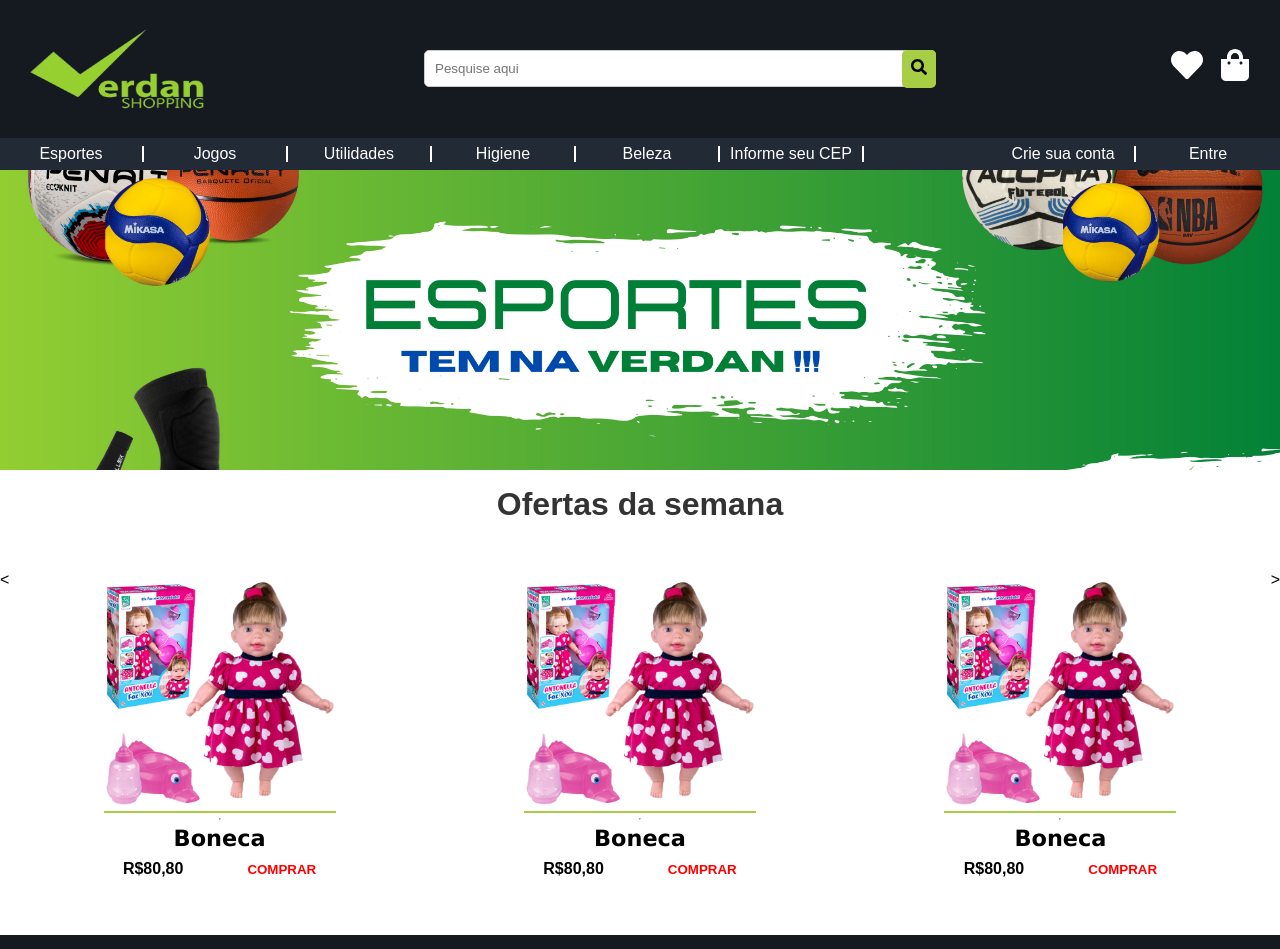
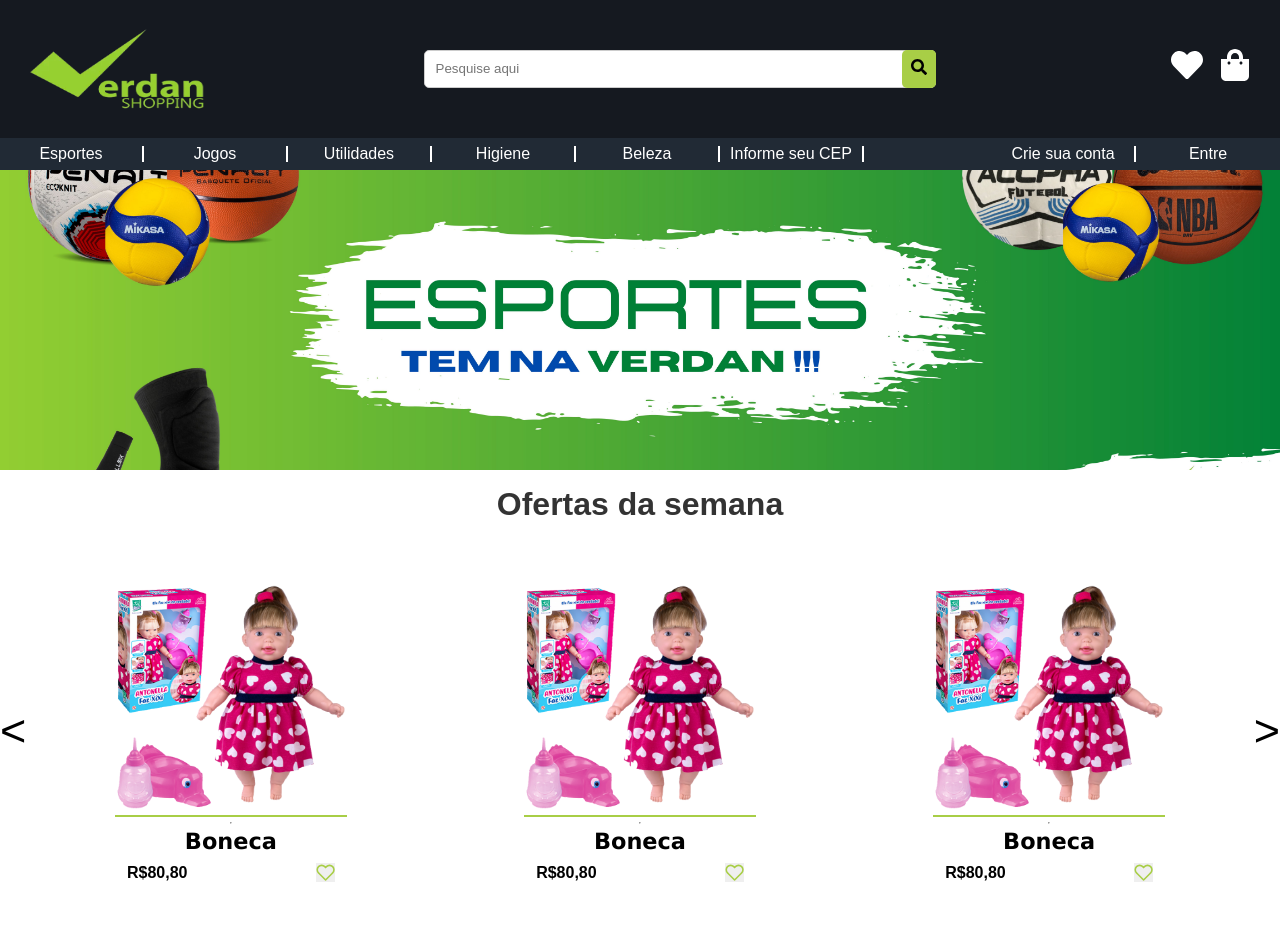
Before and after one commit to AlanDiogoR/TCC, a React (Create React App) app in the folder frontend/verdan/: page / in a window 1280 px wide. Shown: the top 949 px of the page. Built offline with nearby package versions, Linux system fonts and the light colour scheme.

Commit message:
deixar a pagina principal do site

```diff
--- a/frontend/verdan/src/components/Header/Header.module.scss
+++ b/frontend/verdan/src/components/Header/Header.module.scss
@@ -59,7 +59,7 @@
   align-items: center;
 
   .searchTxt {
-    padding: 10px;
+    padding: 10.5px;
     border-radius: 5px;
     border: 1px solid #ccc;
     outline: none;
@@ -106,8 +106,8 @@
     outline: var(--verde-logo);
   }
 
+}
 
-}
 // responsividade apartir de 720px
 /*.containerPesquisar {
   display: flex;
--- a/frontend/verdan/src/components/Ofertas/index.tsx
+++ b/frontend/verdan/src/components/Ofertas/index.tsx
@@ -7,11 +7,9 @@
       <h2>Ofertas da semana</h2>
 
       <div className={styles.slider}>
-        &lt;
         <div><Produtos/></div>
         <div><Produtos/></div>
         <div><Produtos/></div>
-        &gt;
       </div>
       {/* <div className={styles.bannerProduto}>
         <div className={styles.icon}>&lt;</div> sinal de menor
--- a/frontend/verdan/src/components/Ofertas/styles.module.scss
+++ b/frontend/verdan/src/components/Ofertas/styles.module.scss
@@ -16,7 +16,7 @@
 
 
   .slider {
-    height: 300px;
+    height: 320px;
     width: 100%;
     margin: auto;
     margin-top: 2rem;
@@ -32,11 +32,28 @@
     }
   }
 
+  .slider::after {
+    content: '>';
+    font-size: 45px;
+    display: flex;
+    align-items: center;
+    text-align: cent
+  }
+
+  .slider::before {
+    content: '<';
+    font-size: 45px;
+    display: flex;
+    align-items: center;
+    text-align: center;
+  }
+
   .icon {
     text-align: center;
     font-size: 40px;
     color: rgba(19, 18, 18, 0.863);
   }
+
   .bannerProduto {
     display: flex;
     align-items: center;
--- a/frontend/verdan/src/components/Produtos/index.tsx
+++ b/frontend/verdan/src/components/Produtos/index.tsx
@@ -1,5 +1,6 @@
 import styles from './styles.module.scss'
 import boneca from '../../assets/images/b1.jpg';
+import { FiHeart } from 'react-icons/fi';
 
 
 export function Produtos() {
@@ -19,8 +20,8 @@
           <label>R$80,80</label>
         </div>
 
-        <div className={styles.comprarButon}>
-          <button><a href="#ccc">Comprar</a></button>
+        <div className={styles.heart}>
+          <button><FiHeart/></button>
         </div>
       </div>
     </div>
--- a/frontend/verdan/src/components/Produtos/styles.module.scss
+++ b/frontend/verdan/src/components/Produtos/styles.module.scss
@@ -31,37 +31,41 @@
 
 
 h3 {
-  font-family: 'Lucida Sans', 'Lucida Sans Regular', 'Lucida Grande', 'Lucida Sans Unicode', Geneva, Verdana, sans-serif;
+  font-family: Verdana, Geneva, Tahoma, sans-serif;
   font-size: 1.4rem;
 }
 
 .footer {
   display: flex;
-  margin: 0.875rem;
+  flex-direction: row;
+  justify-content: space-between;
 }
 
 .price {
+  display: flex;
   font-weight: bold;
   text-transform: uppercase;
-  padding-right: 2rem;
+
+  label {
+    margin-right: 100px;
+    padding: 0;
+  }
 }
 
-.comprarButon {
-  background-color: transparent;
-  outline: none;
-  border: none;
-  padding-left: 2rem;
+.heart {
+  display: flex;
+
+
+  button {
+    display: flex;
+    text-align: center;
+    justify-content: center;
+    font-size: 1.2rem;
+    color: var(--verde-logo);
+    padding-left: 0;
+    margin-left: 28px;
+    transition: 0.2s;
+    border: none;
+  }
+
 }
-
-.comprarButon > button {
-  background-color: transparent;
-  outline: none;
-  border: none;
-}
-
-.comprarButon > button > a{
-  text-decoration: none;
-  color: red;
-  text-transform: uppercase;
-  font-weight: bold;
-}
--- a/frontend/verdan/src/global.module.scss
+++ b/frontend/verdan/src/global.module.scss
@@ -12,6 +12,7 @@
   --H-nav:   #212A35;
   --verde-claro: #7FFFAA;
   --verde-logo: #a8ce46;
+  --verde-logo-sombra: #a4ca45d5;
   --verde-menta: #00ff00a1;
   --verde-esmeralda: #54FF9F;
   --verde-esmeralda-escuro: #00C957;
```
